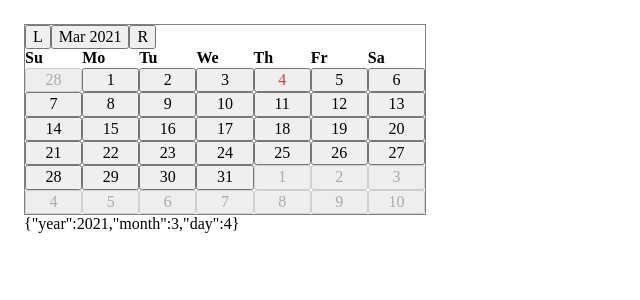
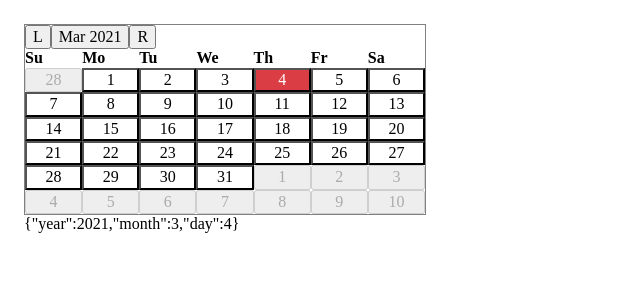
Before and after one commit to Kamigami55/react-datepicker, a React (Vite) app: page / in a window 1280 px wide. Shown: the top 300 px of the page, without its empty margins (0-640 px from the left). Built offline with nearby package versions, Linux system fonts and the light colour scheme.

Commit message:
Highlight selected date in Calendar

```diff
--- a/src/components/Calendar/Calendar.js
+++ b/src/components/Calendar/Calendar.js
@@ -65,6 +65,7 @@ const YearViewContent = styled.div`
 
 function DecadeView(props) {
   const { viewDate, setViewDate, selectedDate } = props
+  const { year: selectedYear } = selectedDate
   const { decade: viewDecade, year: viewYear, month: viewMonth } = viewDate
 
   const goPrevDecade = () => {
@@ -90,11 +91,16 @@ function DecadeView(props) {
         <button disabled>{viewDecade - 1}</button>
         {[...new Array(10)].map((_, index) => {
           const year = viewDecade + index
+          const isTodayYear = year === THIS_YEAR
+          const isSelected = year === selectedYear
           return (
             <button
               key={year}
               onClick={() => selectYear(year)}
-              style={{ color: year === THIS_YEAR ? COLOR_RED : 'black' }}
+              style={{
+                color: isSelected ? 'white' : isTodayYear ? COLOR_RED : 'black',
+                backgroundColor: isSelected ? COLOR_RED : 'white',
+              }}
             >
               {year}
             </button>
@@ -108,6 +114,7 @@ function DecadeView(props) {
 
 function YearView(props) {
   const { viewDate, setViewDate, selectedDate } = props
+  const { year: selectedYear, month: selectedMonth } = selectedDate
   const { decade: viewDecade, year: viewYear, month: viewMonth } = viewDate
 
   const goPrevYear = () => {
@@ -137,11 +144,16 @@ function YearView(props) {
         {CALENDAR_MONTHS.map((monthText, index) => {
           const monthNum = index + 1
           const isThisMonth = viewYear === THIS_YEAR && monthNum === THIS_MONTH
+          const isSelected =
+            viewYear === selectedYear && monthNum === selectedMonth
           return (
             <button
               key={monthNum}
               onClick={() => selectMonth(monthNum)}
-              style={{ color: isThisMonth ? COLOR_RED : 'black' }}
+              style={{
+                color: isSelected ? 'white' : isThisMonth ? COLOR_RED : 'black',
+                backgroundColor: isSelected ? COLOR_RED : 'white',
+              }}
             >
               {monthText}
             </button>
@@ -159,6 +171,11 @@ const MonthViewContent = styled.div`
 
 function MonthView(props) {
   const { viewDate, setViewDate, selectedDate, onSelect } = props
+  const {
+    year: selectedYear,
+    month: selectedMonth,
+    day: selectedDay,
+  } = selectedDate
   const { decade: viewDecade, year: viewYear, month: viewMonth } = viewDate
 
   const goPrevMonth = () => {
@@ -228,11 +245,18 @@ function MonthView(props) {
             viewYear === THIS_YEAR &&
             viewMonth === THIS_MONTH &&
             day === THIS_DAY
+          const isSelected =
+            viewYear === selectedYear &&
+            viewMonth === selectedMonth &&
+            day === selectedDay
           return (
             <button
               key={day}
               onClick={() => selectDay(day)}
-              style={{ color: isToday ? COLOR_RED : 'black' }}
+              style={{
+                color: isSelected ? 'white' : isToday ? COLOR_RED : 'black',
+                backgroundColor: isSelected ? COLOR_RED : 'white',
+              }}
             >
               {day}
             </button>
```
